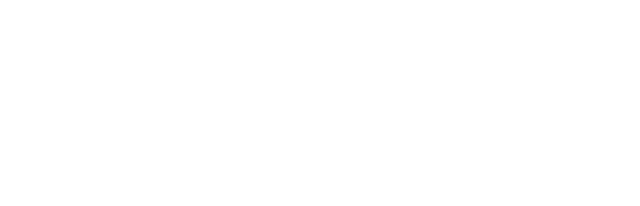
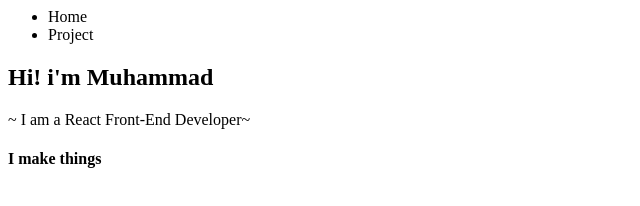
Before and after one commit to muhdibee/portfolio, a website: page index.html in a window 1280 px wide. Shown: the whole page, without its empty margins (0-640 px from the left). Drawn offline with Linux system fonts and the light colour scheme.

```diff
--- a/index.html
+++ b/index.html
@@ -3,9 +3,20 @@
     <head>
         <meta charset="utf-8" />
         <meta name="viewport" content="width=device-width, initial-scale=1.0"/>
-
+        <title>Muhammad | Portfolio </title>
     </head>
     <body>
+        <header>
+            <nav>
+                <ul>
+                    <li>Home</li>
+                    <li>Project</li>
+                </ul>
+                <h2>Hi! i'm Muhammad</h2>
+                <p>~ I am a React Front-End Developer~</p>
+                <h4>I make things</h4>
+            </nav>
+        </header>
 
     </body>
 </html>
--- a/package.json
+++ b/package.json
@@ -23,5 +23,8 @@
   "bugs": {
     "url": "https://github.com/muhdibee/portfolio/issues"
   },
-  "homepage": "https://github.com/muhdibee/portfolio#readme"
+  "homepage": "https://github.com/muhdibee/portfolio#readme",
+  "devDependencies": {
+    "lite-server": "^2.6.1"
+  }
 }
```
Also changed, not shown: favicon.ico (added), 2 other files.
